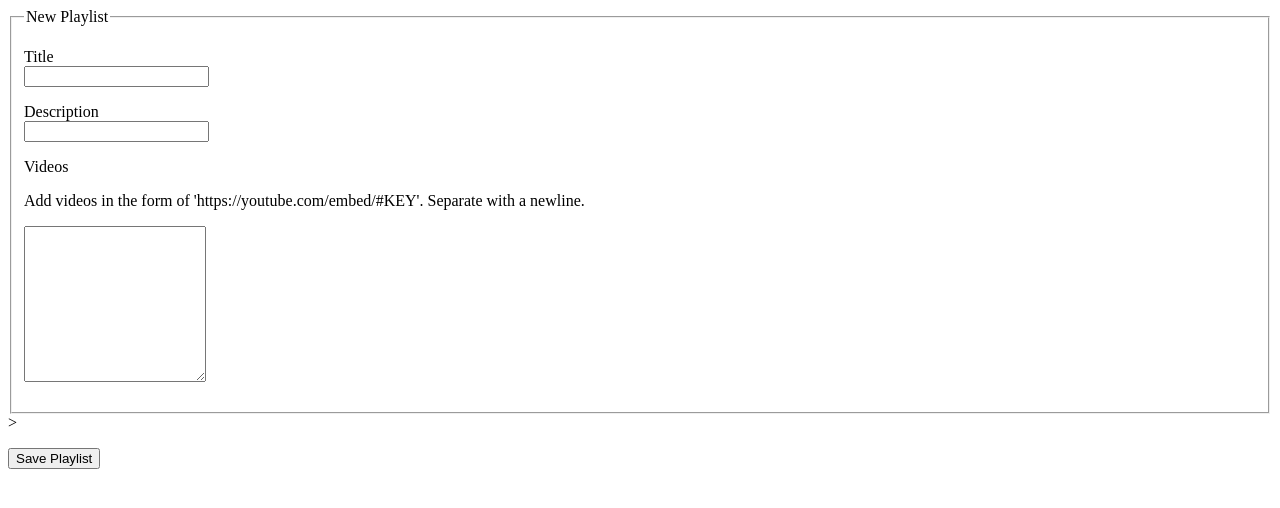
After one commit to alishalabi/playlistr, a Flask app: page /playlists/new in a window 1280 px wide. The commit adds this page. Shown: the top 508 px of the page. Run offline with Flask 2, Linux system fonts and the light colour scheme.

```diff
--- a/app.py
+++ b/app.py
@@ -1,5 +1,6 @@
-from flask import Flask, render_template
+from flask import Flask, render_template, request, redirect, url_for
 from pymongo import MongoClient
+from bson.objectid import ObjectId
 
 client = MongoClient()
 db = client.playlistr
@@ -19,5 +20,30 @@ def playlists_index():
     return render_template('playlists_index.html', playlists=playlists.find())
 
 
+@app.route('/playlists/new')
+def playlists_new():
+    """CRUD - Helper: Render New Playlist Form"""
+    return render_template('playlists_new.html')
+
+
+@app.route('/playlists', methods=["POST"])
+def playlists_submit():
+    """CRUD: Create New Playlist"""
+    playlist = {
+        'title': request.form.get('title'),
+        'description': request.form.get('description'),
+        'videos': request.form.get('videos').split()
+    }
+    playlist_id = playlists.insert_one(playlist).inserted_id
+    return redirect(url_for('playlists_show', playlist_id=playlist_id))
+
+
+@app.route('/playlists/<playlist_id>')
+def playlists_show(playlist_id):
+    """CRUD - Helper: Render One Playlist"""
+    playlist = playlists.find_one({'_id': ObjectId(playlist_id)})
+    return render_template('playlists_show.html', playlist=playlist)
+
+
 if __name__ == '__main__':
     app.run(debug=True, host='0.0.0.0')
--- a/templates/playlists_index.html
+++ b/templates/playlists_index.html
@@ -2,8 +2,11 @@
 
 {% block content %}
     <h1>Playlists</h1>
+
+    <a href='/playlists/new'>New Playlist</a>
+
     {% for playlist in playlists %}
-        <h2>{{ playlist.title }}</h2>
+        <h2><a href='/playlists/{{ playlist._id }}'>{{ playlist.title }}</a></h2>
         <small>{{ playlist.description }}</small>
     {% endfor %}
 {% endblock %}
--- /dev/null
+++ b/templates/playlists_new.html
@@ -0,0 +1,31 @@
+{% extends 'base.html' %}
+
+{% block content %}
+<form method='POST' action='/playlists'>
+    <fieldset>
+      <legend>New Playlist</legend>
+      <!-- TITLE -->
+      <p>
+          <label for='title'>Title</label><br>
+          <input type='text' name='title' />
+      </p>
+      <!-- DESCRIPTION -->
+      <p>
+          <label for='description'>Description</label><br>
+          <input id='description' type='text' name='description' />
+      </p>
+
+      <!-- VIDEO LINKS -->
+      <p>
+          <label for='playlist-videos'>Videos</label><br>
+          <p>Add videos in the form of 'https://youtube.com/embed/#KEY'. Separate with a newline.</p>
+          <textarea id='playlist-videos' name='videos' rows='10' /></textarea>
+      </p>
+    </fieldset>
+    >
+    <!-- BUTTON -->
+    <p>
+        <button type='submit'>Save Playlist</button>
+    </p>
+</form>
+{% endblock %}
```
Also changed, not shown: templates/playlists_show.html (added, +11 -0 lines).
